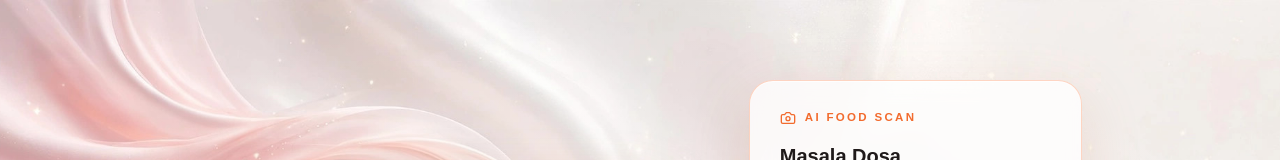
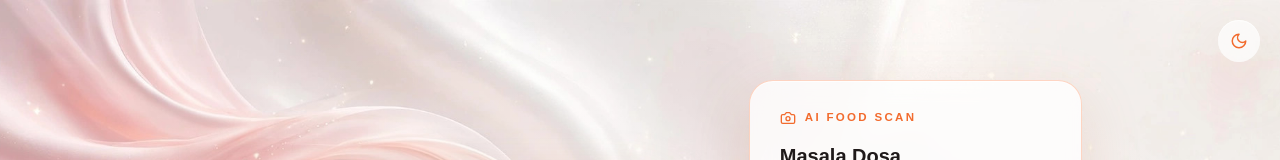
Before and after one commit to aaryapatel1807/nutri-ai, a Next.js app in the folder app/frontend/: page / in a window 1280 px wide. Shown: the top 160 px of the page. Built offline with nearby package versions, Linux system fonts and the light colour scheme; a web font is replaced by a local one.

Commit message:
Auth: add small theme toggle button, top-right

```diff
--- a/app/frontend/app/page.jsx
+++ b/app/frontend/app/page.jsx
@@ -2,9 +2,10 @@
 import { useState, useEffect } from 'react'
 import { motion } from 'framer-motion'
 import {
-  Camera, Dumbbell, Flame, Eye, EyeOff, Mail, Lock, User,
+  Camera, Dumbbell, Flame, Eye, EyeOff, Mail, Lock, User, Sun, Moon,
 } from 'lucide-react'
 import { auth } from '../lib/api'
+import { useTheme } from '../components/shared/ThemeContext'
 
 /* ═══════════════════════════════════════════════════════════════════
    NutriAI — cinematic 3D storytelling landing.
@@ -460,6 +461,7 @@ function AuthChapter() {
       background: 'var(--auth-section-bg)',
       transition: 'background .3s ease',
     }}>
+      <ThemeToggle />
       {/* ambient wash across the whole section */}
       <div aria-hidden="true" style={{
         position: 'absolute', inset: 0, pointerEvents: 'none',
@@ -564,6 +566,35 @@ function AuthChapter() {
 
 
 /* ── Minimal footer ─────────────────────────────────────────────── */
+/* ── Theme toggle: small fixed button, top-right ───────────────────────── */
+function ThemeToggle() {
+  const { theme, toggleTheme } = useTheme()
+  const dark = theme === 'dark'
+  return (
+    <button
+      type="button"
+      onClick={toggleTheme}
+      aria-label={dark ? 'Switch to light mode' : 'Switch to dark mode'}
+      title={dark ? 'Light mode' : 'Dark mode'}
+      style={{
+        position: 'fixed', top: 20, right: 20, zIndex: 50,
+        width: 42, height: 42, borderRadius: '50%', padding: 0,
+        display: 'flex', alignItems: 'center', justifyContent: 'center',
+        background: 'var(--auth-card-bg)',
+        border: '1px solid var(--auth-warm-border)',
+        boxShadow: 'var(--auth-card-shadow)',
+        backdropFilter: 'blur(20px)', WebkitBackdropFilter: 'blur(20px)',
+        color: 'var(--auth-kicker)', cursor: 'pointer',
+        transition: 'transform .2s ease, background .3s ease, border-color .3s ease',
+      }}
+      onMouseEnter={(e) => { e.currentTarget.style.transform = 'scale(1.08)' }}
+      onMouseLeave={(e) => { e.currentTarget.style.transform = 'scale(1)' }}
+    >
+      {dark ? <Sun size={18} strokeWidth={2} /> : <Moon size={18} strokeWidth={2} />}
+    </button>
+  )
+}
+
 /* ── Page composition: sign-in only ─────────────────────────────────── */
 export default function SignInPage() {
   return (
--- a/app/frontend/components/shared/ThemeContext.jsx
+++ b/app/frontend/components/shared/ThemeContext.jsx
@@ -5,7 +5,12 @@ const ThemeContext = createContext({ theme: 'light', toggleTheme: () => {}, setT
 const STORAGE_KEY = 'nutriai_theme'
 
 export function ThemeProvider({ children }) {
-  const [theme, setThemeState] = useState('light')
+  const [theme, setThemeState] = useState(() => {
+    if (typeof document === 'undefined') return 'light'
+    const t = document.documentElement.dataset.theme
+    if (t === 'dark' || t === 'light') return t
+    return window.matchMedia('(prefers-color-scheme: dark)').matches ? 'dark' : 'light'
+  })
 
   useEffect(() => {
     try {
```
